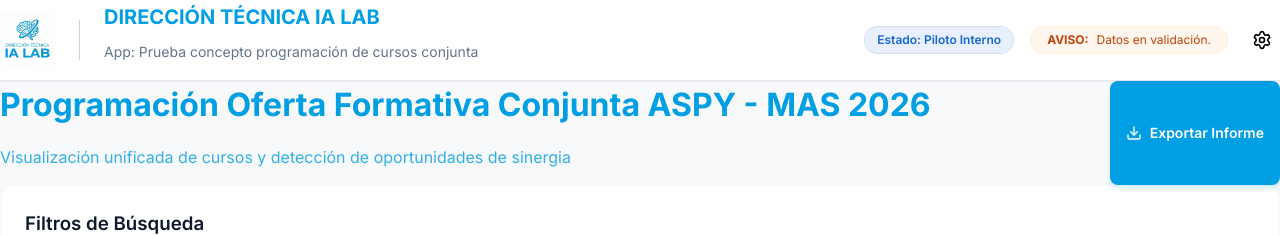
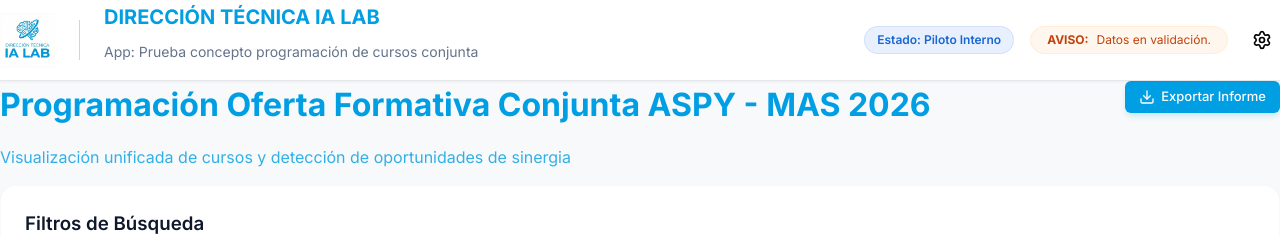
Before and after one commit to rgarciarojo76-ctrl/Direccion-Tecnica-Integracion-Formacion, a React (Vite) app: page / in a window 1280 px wide. Shown: the top 236 px of the page. Built offline with nearby package versions, Linux system fonts and the light colour scheme; no server answers.

Commit message:
style: refine export button with reduced height (32px) and professional styling

```diff
--- a/package.json
+++ b/package.json
@@ -1,8 +1,8 @@
 {
   "name": "celestial-magnetar",
   "private": true,
-  "version": "0.8.4",
-  "buildTimestamp": "2026-02-09T22:40:00Z",
+  "version": "0.8.5",
+  "buildTimestamp": "2026-02-09T22:45:00Z",
   "type": "module",
   "scripts": {
     "dev": "vite",
--- a/src/index.css
+++ b/src/index.css
@@ -274,14 +274,16 @@ button {
 }
 
 .btn-compact {
-  padding: 0.4rem 1rem;
-  font-size: 0.875rem;
-  border-radius: 8px;
-  line-height: 1;
-  min-height: 36px;
+  padding: 0.35rem 0.875rem;
+  font-size: 0.8125rem; /* 13px */
+  font-weight: 500;
+  border-radius: 6px;
+  line-height: 1.2;
+  height: 32px;
   display: inline-flex;
   align-items: center;
-  gap: 0.5rem;
+  gap: 0.375rem;
+  white-space: nowrap;
 }
 
 .btn-outline {
```
